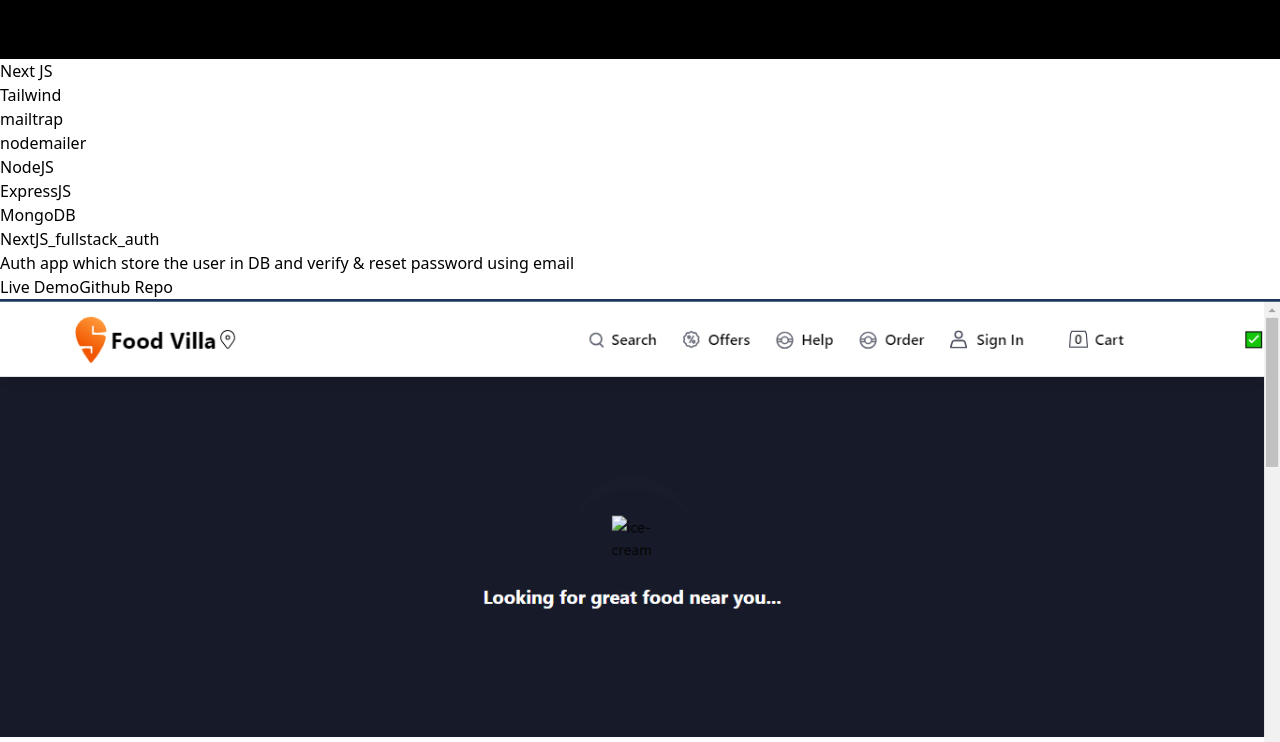
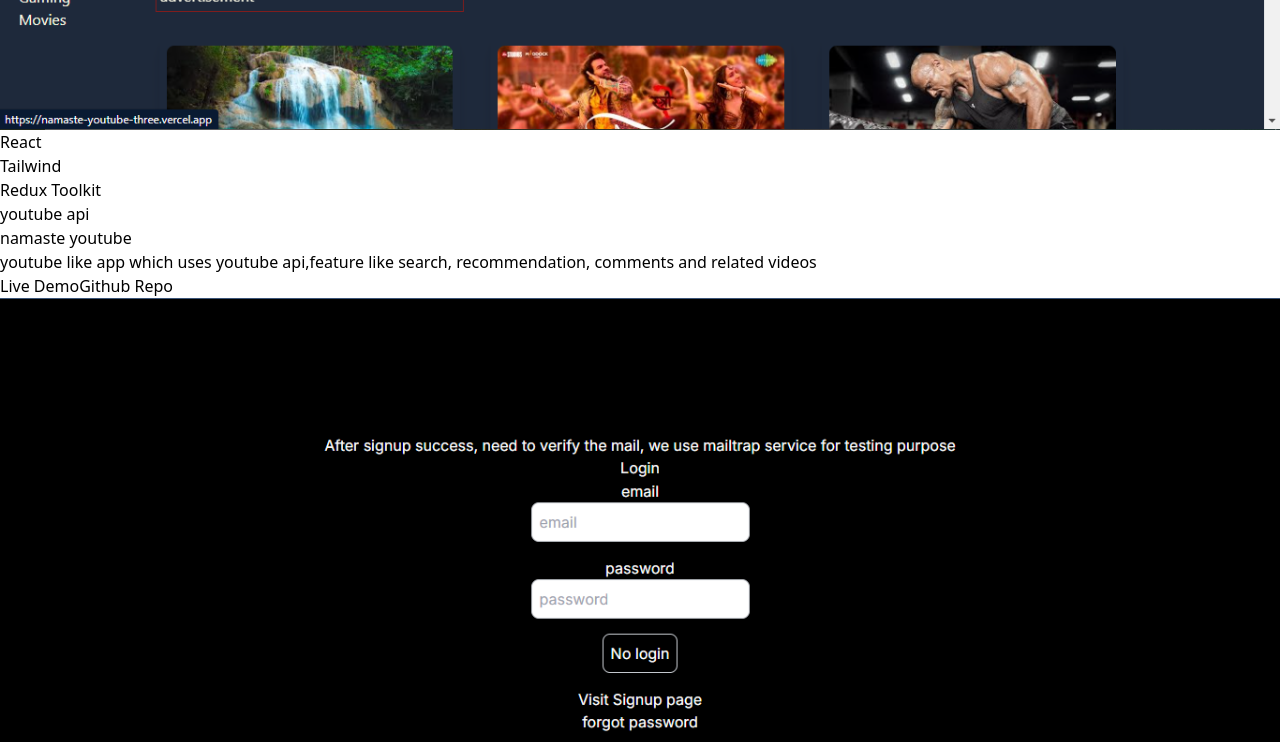
Before and after one commit to shubhamkhatik/portfolio_react, a React (Vite) app: page / in a window 1280 px wide. Shown: the part 10900-11642 px from the top of the page. Built offline with nearby package versions, Linux system fonts and the light colour scheme.

Commit message:
add youtube pro

```diff
--- a/src/data/Projects.js
+++ b/src/data/Projects.js
@@ -1,8 +1,23 @@
 import fullstackauth from "../assets/fullstackauth.png";
 import foodvilla from "../assets/foodvilla.png";
 import netflix from "../assets/netflix.png";
+import youtube from "../assets/youtube.png";
 
 export const projects = [
+  {
+    id: 3,
+    img: youtube,
+    skills: [
+      "React",
+      "Tailwind",
+      "Redux Toolkit",
+      "youtube api",
+    ],
+    title: "namaste youtube",
+    desc: "youtube like app which uses youtube api,feature like search, recommendation, comments and related videos",
+    live: "https://namaste-youtube-three.vercel.app/",
+    github: "https://github.com/shubhamkhatik/namaste-youtube",
+  },
   {
     id: 0,
     img: fullstackauth,
@@ -30,7 +45,7 @@ export const projects = [
     github: "https://github.com/shubhamkhatik/food-villa",
   },
   {
-    id: 0,
+    id: 2,
     img: netflix,
     skills: [
       "React",
@@ -41,8 +56,9 @@ export const projects = [
       "MongoDB",
     ],
     title: "Netflix  + TMDB movie",
-    desc: "pending",
+    desc: "🎬 Netflix application is integrated with TMDB to fetch movie details and with Firebase for authentication.",
     live: "https://netflix-123fe.web.app/",
     github: "https://github.com/shubhamkhatik/netflix-gpt",
   },
+
 ];
```
Also changed, not shown: src/assets/youtube.png (added).
